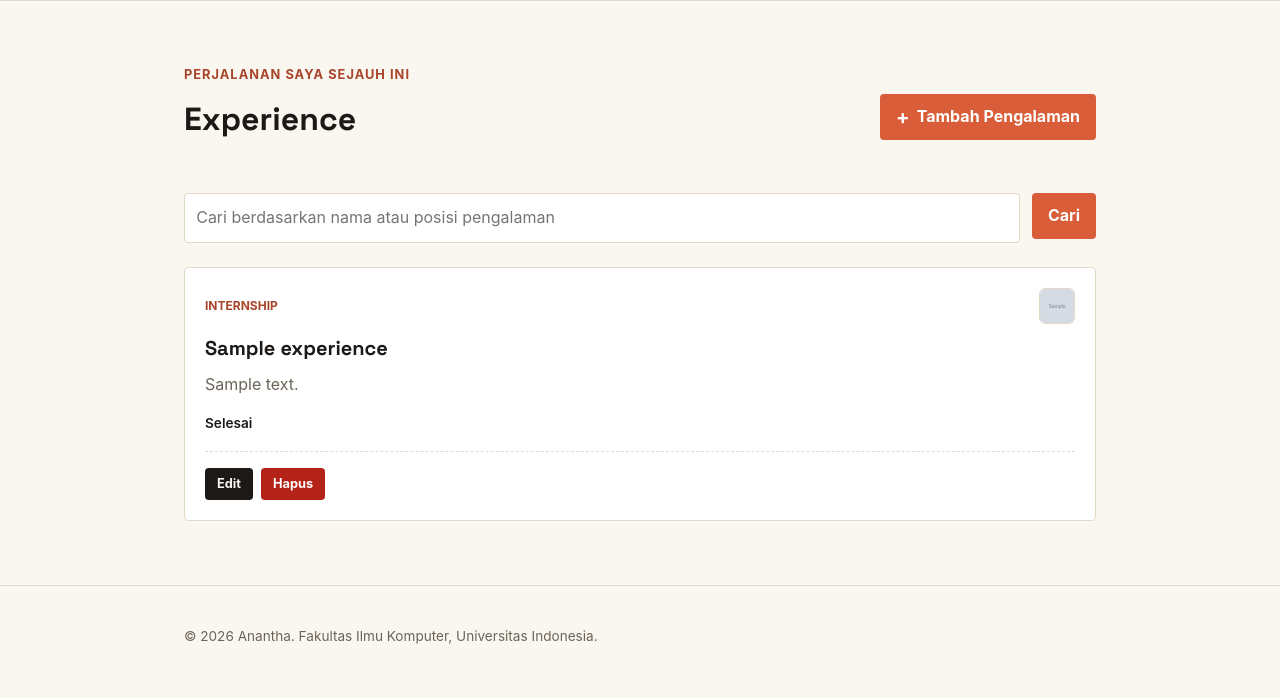
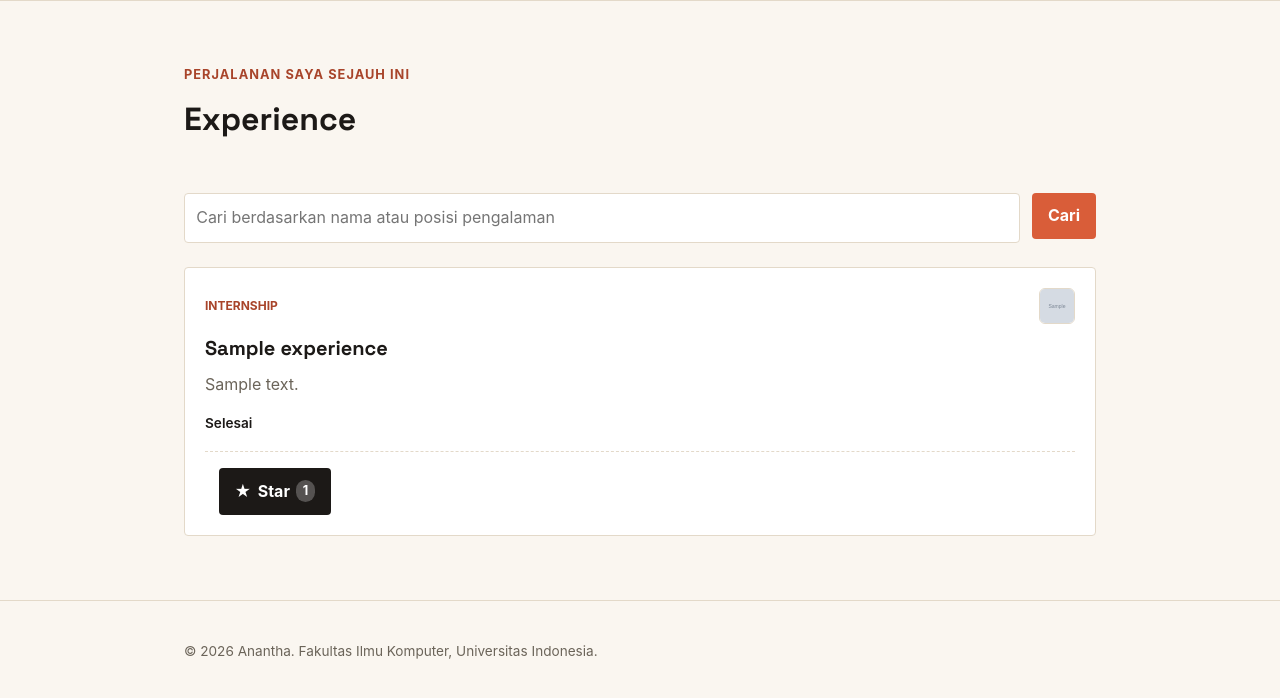
Before and after one commit to ananthakamal-lgtm/myportofolio, a Django app: page /experience/ in a window 1280 px wide. Shown: the part 74-772 px from the top of the page. Run offline with Django 5.2, Linux system fonts and the light colour scheme; tables that the repository leaves empty hold one stand-in row (values such as "Sample post"); grey boxes marked "Sample" are stand-in pictures.

Commit message:
feat(templates): implement role-based UI controls and star button component

```diff
--- a/templates/components/experience_delete_modal.html
+++ b/templates/components/experience_delete_modal.html
@@ -1,7 +1,10 @@
 <div class="experience-actions">
+    {% if user.is_superuser or is_editor %}
     <a href="{% url 'main:update_experience' experience.id %}" class="button button-secondary button-sm" aria-label="Edit {{ experience.title }}">
         Edit
     </a>
+    {% endif %}
+    {% if user.is_superuser %}
     <button type="button"
             class="button button-danger button-sm"
             popovertarget="delete-experience-{{ experience.id }}"
@@ -9,7 +12,9 @@
             title="Hapus pengalaman">
         Hapus
     </button>
+    {% endif %}
 </div>
+{% if user.is_superuser %}
 <div id="delete-experience-{{ experience.id }}"
      class="project-delete-modal"
      popover="auto"
@@ -45,3 +50,4 @@
         </div>
     </div>
 </div>
+{% endif %}
--- /dev/null
+++ b/templates/components/experience_star.html
@@ -0,0 +1,10 @@
+<form method="post" action="{% url 'main:toggle_experience_star' experience.id %}" class="star-form">
+    {% csrf_token %}
+    <button type="submit"
+            class="button button-star{% if user in experience.starred_by.all %} is-starred{% endif %}"
+            title="{% if experience.starred_by.all %}Dibintangi oleh {{ experience.starred_by.all|join:', ' }}{% else %}Jadilah yang pertama memberi star{% endif %}">
+        <span aria-hidden="true">★</span>
+        {% if user in experience.starred_by.all %}Unstar{% else %}Star{% endif %}
+        <span class="star-count">{{ experience.starred_by.count }}</span>
+    </button>
+</form>
--- a/templates/components/project_delete_modal.html
+++ b/templates/components/project_delete_modal.html
@@ -1,7 +1,10 @@
 <div class="project-actions">
+    {% if user.is_superuser or is_editor %}
     <a href="{% url 'main:update_project' project.id %}" class="button button-secondary button-sm" aria-label="Edit {{ project.title }}">
         Edit
     </a>
+    {% endif %}
+    {% if user.is_superuser %}
     <button type="button"
             class="button button-danger button-sm"
             popovertarget="delete-project-{{ project.id }}"
@@ -9,7 +12,9 @@
             title="Hapus proyek">
         Hapus
     </button>
+    {% endif %}
 </div>
+{% if user.is_superuser %}
 <div id="delete-project-{{ project.id }}"
      class="project-delete-modal"
      popover="auto"
@@ -45,3 +50,4 @@
         </div>
     </div>
 </div>
+{% endif %}
--- a/templates/experience.html
+++ b/templates/experience.html
@@ -15,9 +15,11 @@
                         <p class="section-kicker">Perjalanan saya sejauh ini</p>
                         <h1>Experience</h1>
                     </div>
+                    {% if user.is_superuser %}
                     <a href="{% url 'main:create_experience' %}" class="button project-add-button">
                         <span aria-hidden="true">+</span> Tambah Pengalaman
                     </a>
+                    {% endif %}
                 </div>
 
                 <form method="get" action="{% url 'main:show_experience' %}" class="project-search">
@@ -53,7 +55,10 @@
                             {% endif %}
 
                             <div class="project-footer" style="margin-top: 1rem;">
-                                {% include "components/experience_delete_modal.html" with experience=experience %}
+                                {% include "components/experience_star.html" with experience=experience %}
+                                {% if user.is_superuser or is_editor %}
+                                    {% include "components/experience_delete_modal.html" with experience=experience %}
+                                {% endif %}
                             </div>
                         </article>
                     {% empty %}
--- a/templates/projects.html
+++ b/templates/projects.html
@@ -64,7 +64,7 @@
                                     </a>
                                 {% endif %}
                                 {% include "components/project_star.html" with project=project %}
-                                {% if user.is_superuser %}
+                                {% if user.is_superuser or is_editor %}
                                     {% include "components/project_delete_modal.html" with project=project %}
                                 {% endif %}
                             </div>
```
